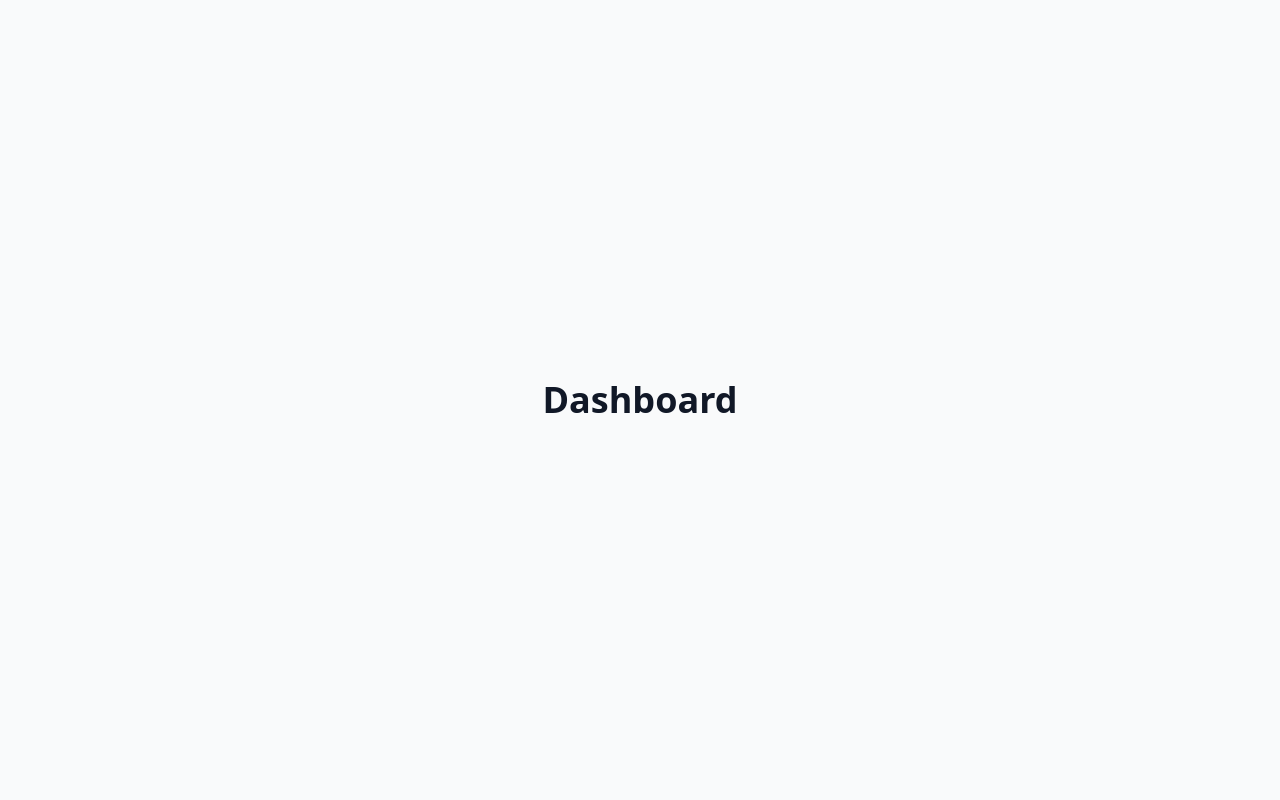
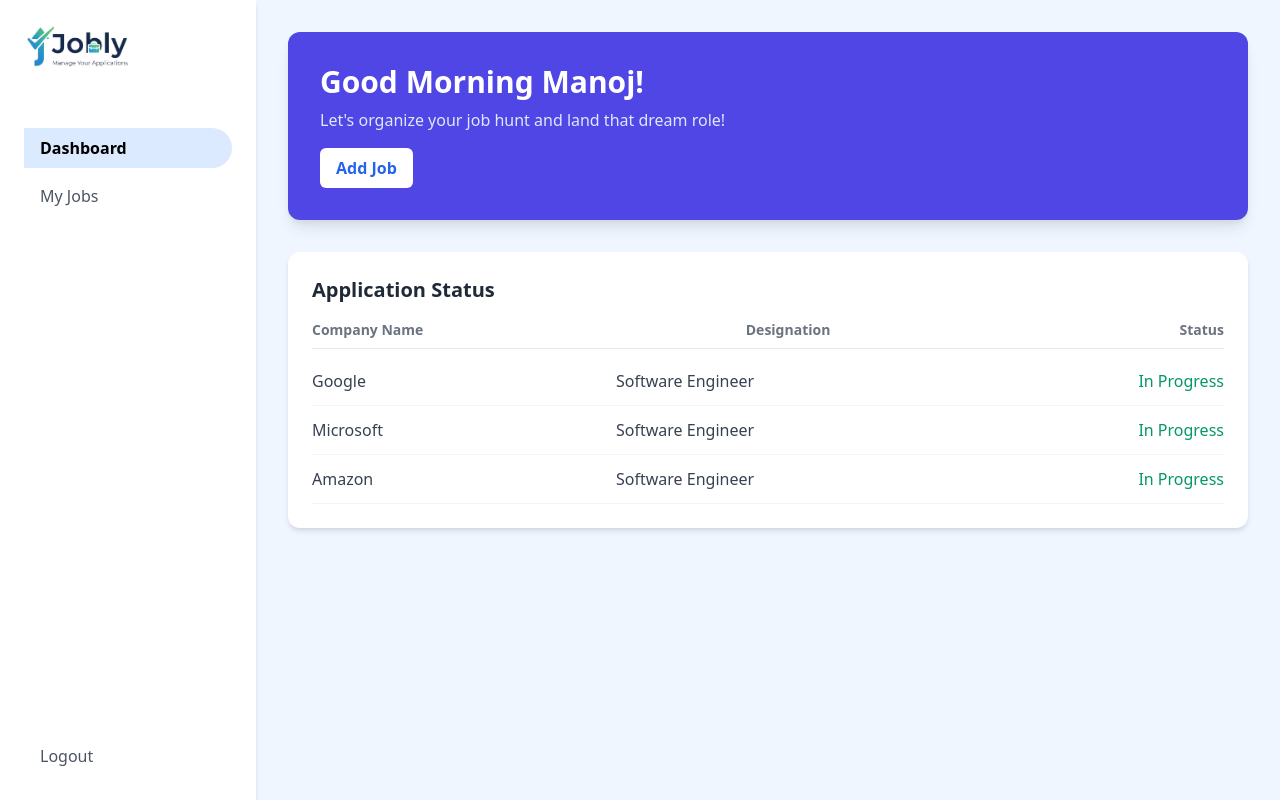
Before and after one commit to Manoj-velmurugan/JOBLY-Job-Application-Tracker, a React app in the folder frontend/: page /dashboard in a window 1280 px wide. Built offline with nearby package versions, Linux system fonts and the light colour scheme; the HTML template or start-up script is replaced by a standard one.

Commit message:
Add Dashboard layout with Sidebar and DashboardContent

```diff
--- /dev/null
+++ b/frontend/src/components/DashboardContent.jsx
@@ -0,0 +1,45 @@
+import React from "react";
+import robot from "../assets/robot.png";
+
+const DashboardContent = () => {
+    return (
+        <div className="flex-1 px-8 py-8 flex flex-col space-y-8">
+            <div className="bg-indigo-600 rounded-xl p-8 flex justify-between items-center text-white shadow-lg">
+                <div>
+                    <h2 className="text-3xl font-bold mb-2">
+                        <h2>Good Morning Manoj!</h2>
+                    </h2>
+                    <p className="text-indigo-100 mb-4">
+                        Let's organize your job hunt and land that dream role!
+                    </p>
+                    <button className="bg-white text-blue-600 font-semibold px-4 py-2 rounded-md hover:bg-blue-50 transition">
+                        Add Job
+                    </button>
+                </div>
+                <img src={ robot } alt="Dashboard Robot" className="h-32 w-auto hidden md-block" />
+            </div>
+
+            <div className="bg-white rounded-xl shadow-md p-6">
+                <h3 className="text-xl font-bold text-gray-800 mb-4">
+                    Application Status
+                </h3>
+
+                <div className="flex justify-between text-gray-500 text-sm border-b pb-2 mb-2">
+                    <div className="w-1/3 font-semibold">Company Name</div>
+                    <div className="w-1/3 font-semibold">Designation</div>
+                    <div className="w-11/3 font-semibold">Status</div>
+                </div>
+
+                {["Google", "Microsoft", "Amazon"].map((company, index) => (
+                    <div key={index} className="flex justify-between items-center py-3 border-b border-gray-100 last:border-none">
+                        <div className="w-1/3 text-gray-700">{company}</div>
+                        <div className="w-1/3 text-gray-700">Software Engineer</div>
+                        <div className="w-1/3 text-right text-green-600">In Progress</div>
+                    </div>
+                ))}
+            </div>
+        </div>
+    );
+};
+
+export default DashboardContent;
--- /dev/null
+++ b/frontend/src/components/Sidebar.jsx
@@ -0,0 +1,37 @@
+import React from "react";
+import logo from "../assets/jobly_logo.png";
+import { useNavigate } from "react-router-dom";
+
+const Sidebar = () => {
+    const navigate = useNavigate();
+
+    const handleLogout = () => {
+        localStorage.removeItem("token");
+        navigate("/login");
+    };
+
+    return (
+        <div className="w-64 bg-white shadow-md flex flex-col justify-between p-6">
+            <div>
+                <div className="flex flex-col items-start mb-12">
+                    <img src={logo} alt="Jobly Logo" className="h-12 w-auto mb-2" />
+                </div>
+
+                <nav className="space-y-2">
+                    <button onClick={() => navigate("/dashboard")} className="w-full text-left py-2 px-4 bg-blue-100 text-blue700 font-bold rounded-r-full">
+                        Dashboard
+                    </button>
+                    <button onClick={() => navigate("/myjobs")} className="w-full text-left py-2 px-4 text-gray-600 hover:bg-gray-100 rounded-r-full">
+                        My Jobs
+                    </button>
+                </nav>
+            </div>
+
+            <button onClick={handleLogout} className="mt-auto py-2 px-4 text-gray-600 text-left hover:text-red-600 transition">
+                Logout
+            </button>
+        </div>
+    );
+};
+
+export default Sidebar;
--- a/frontend/src/pages/Dashboard.jsx
+++ b/frontend/src/pages/Dashboard.jsx
@@ -1,11 +1,17 @@
-import React from 'react'
+import React from "react";
+import Sidebar from "../components/Sidebar";
+import DashboardContent from "../components/DashboardContent";
 
-const Dashboard = () => {
+const DashboardPage = () => {
   return (
-    <div className="min-h-screen flex items-center justify-center bg-gray-50">
-        <h1 className='text-4xl font-bold text-gray-900'>Dashboard</h1>
+    <div className="flex min-h-screen bg-blue-50">
+      {/* Sidebar */}
+      <Sidebar />
+
+      {/* Main Content */}
+      <DashboardContent />
     </div>
   );
 };
 
-export default Dashboard;
+export default DashboardPage;
```
Also changed, not shown: frontend/src/assets/robot.png (added).
